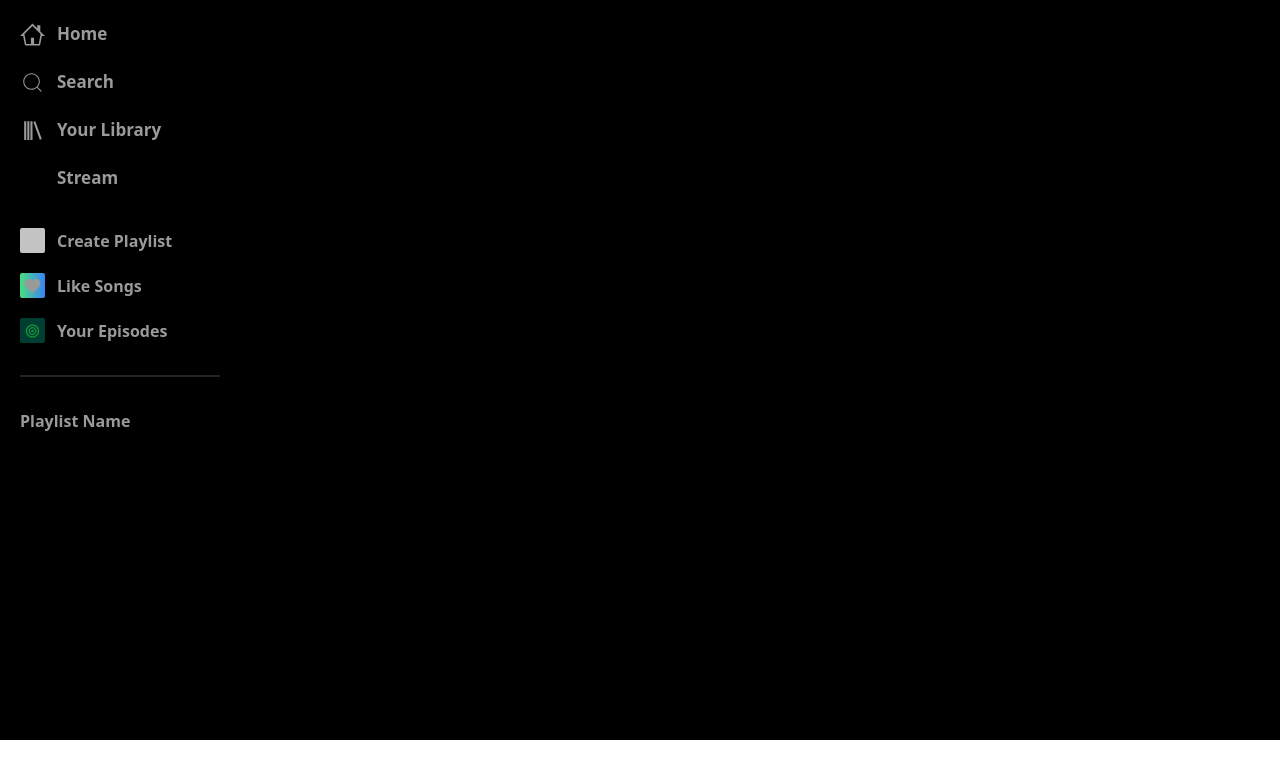
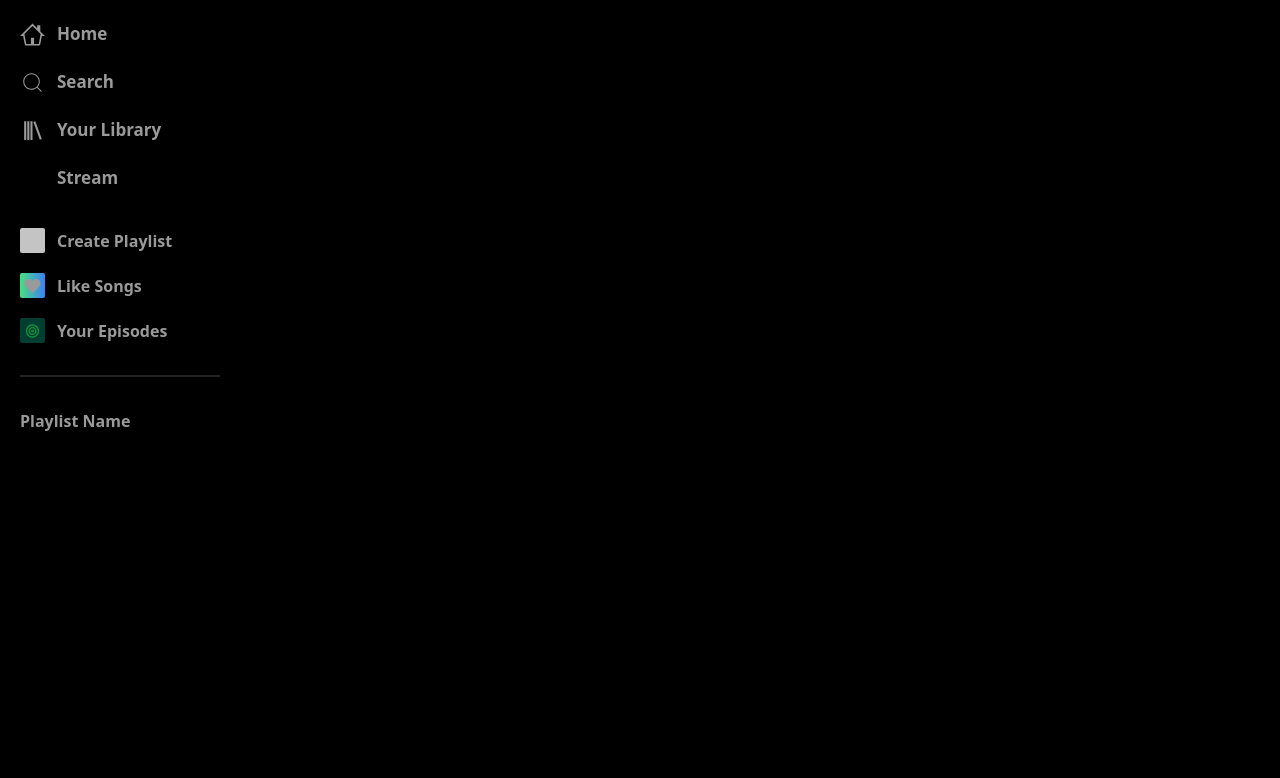
Before and after one commit to AmarPalevi02/Next.js--learning, a Next.js app: page /categories in a window 1280 px wide. Shown: the top 778 px of the page. Built offline with nearby package versions, Linux system fonts and the light colour scheme; some icons are missing.

Commit message:
update: setup API

```diff
--- a/src/components/Home/HistoryPlay.jsx
+++ b/src/components/Home/HistoryPlay.jsx
@@ -2,7 +2,7 @@ import React from 'react'
 import { logo } from '@/assets'
 import Image from 'next/image'
 
-const HistoryPlay = () => {
+const HistoryPlay = ({datas}) => {
     return (
         <div className='w-full flex justify-between '>
             <div className="w-[240px] h-[45px] flex bg-zinc-700 items-center gap-2 rounded-lg">
--- a/src/components/Layout.jsx
+++ b/src/components/Layout.jsx
@@ -4,7 +4,6 @@ import Play from './Play'
 
 const LayoutPage = ({ children }) => {
   return (
-    <div className='overflow-x-hidden'>
     <div className='flex bg-bacground h-[100vh] w-[100vw] relative min-w-[100vw] overflow-x-hidden'>
       <Navbar />
       <div className='w-[calc(100vw-240px)]'>
@@ -14,7 +13,6 @@ const LayoutPage = ({ children }) => {
         <Play />
       </div>
     </div>
-    </div>
   )
 }
 
--- a/src/components/Play.jsx
+++ b/src/components/Play.jsx
@@ -2,7 +2,7 @@ import React from 'react'
 
 const Play = () => {
   return (
-    <div className='w-[100vw] h-[60px] bg-white '>
+    <div className='w-[100vw] h-[60px] bg-bacground '>
 
     </div>
   )
--- a/src/pages/index.js
+++ b/src/pages/index.js
@@ -4,14 +4,14 @@ import Title from '@/components/Title'
 import HistoryPlay from '@/components/Home/HistoryPlay'
 
 const Home = ({ data }) => {
-    // console.log(data)
+    console.log(data)
     return (
         <>
             <div className="">
                 <NavbarHome />
                 <div className="px-2 mt-5 h-[1000px]">
                     <Title>Selamat Malam</Title>
-                    <HistoryPlay />
+                    <HistoryPlay datas={data} />
                 </div>
             </div>
         </>
@@ -20,15 +20,15 @@ const Home = ({ data }) => {
 
 export default Home
 
-// export async function getServerSideProps(context) {
-//     const res = await fetch(`https://api.spotify.com/v1/albums/4aawyAB9vmqN3uQ7FjRGTy/tracks`, {
-//         headers: {
-//             Authorization: `Bearer ${process.env.REFRESH_TOKEN}`
-//         }
-//     }).then(response => response.json())
+export async function getServerSideProps(context) {
+    const res = await fetch(`https://api.spotify.com/v1/shows?market=ID&ids=5CfCWKI5pZ28U0uOzXkDHe%2C5as3aKmN2k11yfDDDSrvaZ`, {
+        headers: {
+            Authorization: `Bearer ${process.env.REFRESH_TOKEN}`
+        }
+    }).then(response => response.json())
 
-//     console.log(res)
-//     return {
-//         props: { data: res },
-//     };
-// }
+   const response = res.shows;
+    return {
+        props: { data: response },
+    };
+}
--- a/src/styles/Home.module.css
+++ b/src/styles/Home.module.css
@@ -227,3 +227,8 @@
     transform: rotate(0deg);
   }
 }
+
+::-webkit-scrollbar-thumb {
+  background: red;
+  border-radius: 10px;
+}
--- a/src/styles/globals.css
+++ b/src/styles/globals.css
@@ -1,3 +1,18 @@
 @tailwind base;
 @tailwind components;
 @tailwind utilities;
+
+* {
+    scroll-behavior: smooth;
+}
+
+
+  ::-webkit-scrollbar-track {
+    display: none;
+  }
+
+  ::-webkit-scrollbar-thumb {
+    background-color: #888;
+    border-radius: 6px;
+    display: none;
+  }
```
Lines whose indentation alone changed are shown as unchanged.
